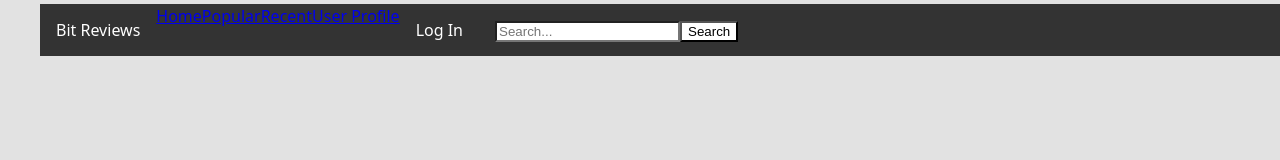
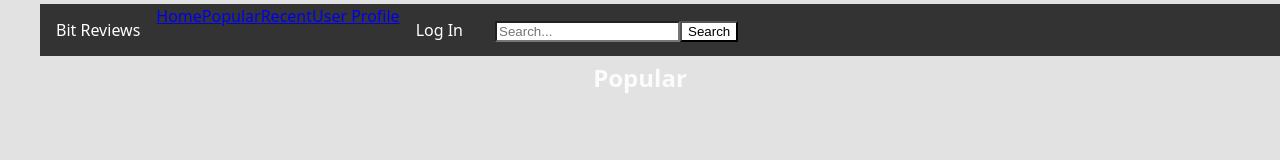
Before and after one commit to pfirlotte-rrc/COMP-4002-Project, a React (Vite) app: page /popular in a window 1280 px wide. Shown: the top 160 px of the page. Built offline with nearby package versions, Linux system fonts and the light colour scheme.

Commit message:
Fixed error where text would not display.

```diff
--- a/src/App.tsx
+++ b/src/App.tsx
@@ -23,15 +23,15 @@ function App() {
             <Route index element={<Landing/>} />
 
             <Route path="/popular">
-                <Route element={<Popular />} />
+                <Route index element={<Popular />} />
             </Route>
 
             <Route path="/recent">
-              <Route  element={<Recent/>} />
+              <Route index element={<Recent/>} />
             </Route>
 
             <Route path="/userprofile">
-              <Route  element={<UserProfile/>} />
+              <Route index element={<UserProfile/>} />
             </Route>
 
           </Route>
```
Also changed, not shown: 1 other file (tests, documents, lock files or other folders).
